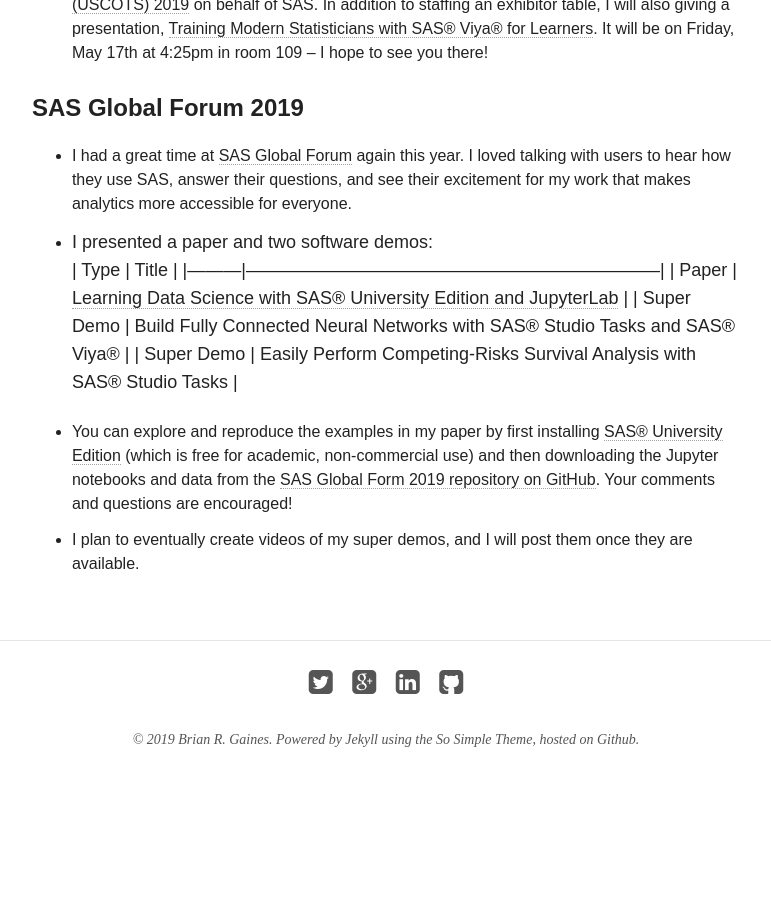
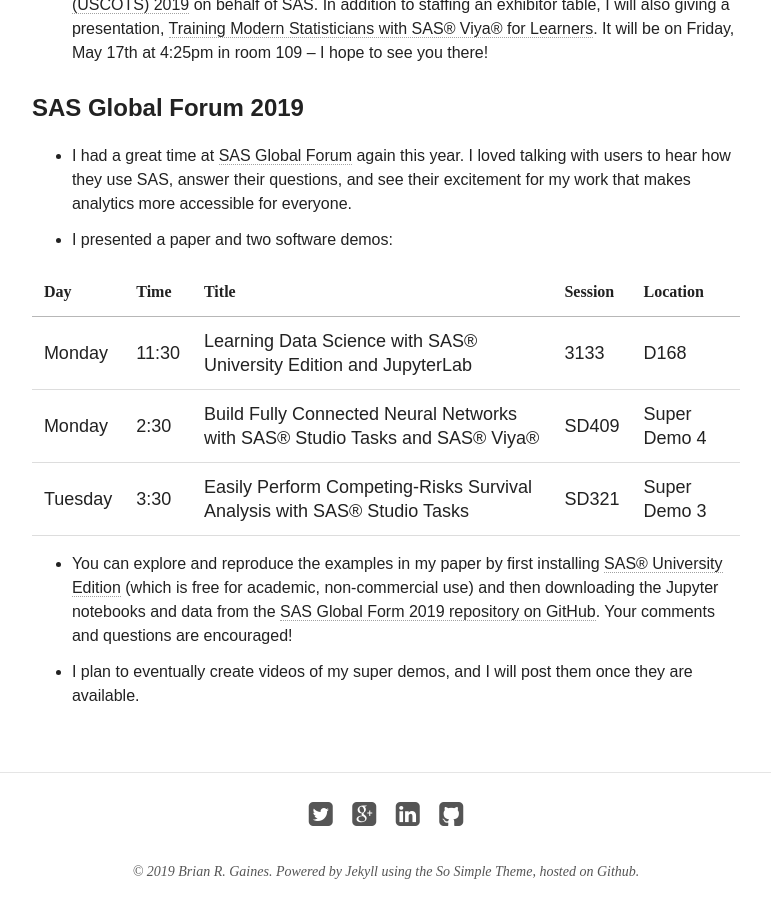
Before and after one commit to brgaines/brgaines.github.io, a Jekyll site: the page built from index.md, in a window 1280 px wide and 900 px high, scrolled down 1231 px. Shown: the whole window, without its empty margins (254-1025 px from the left). Built offline with Jekyll 4.4.1, drawn with Linux system fonts in a browser that asks for light colours; nearby versions of some CDN libraries; before the commit the page ends 2049 px from its top, so only the background shows below that.

```diff
--- a/index.md
+++ b/index.md
@@ -19,11 +19,13 @@ Before joining SAS, I finished my PhD in statistics at [North Carolina State Uni
 #### SAS Global Forum 2019
 * I had a great time at [SAS Global Forum](https://www.sas.com/en_us/events/sas-global-forum.html) again this year.  I loved talking with users to hear how they use SAS, answer their questions, and see their excitement for my work that makes analytics more accessible for everyone.
 * I presented a paper and two software demos:
-| Type     |  Title                                                               |
-|---------|---------------------------------------------------------------------|
-| Paper  | [Learning Data Science with SAS® University Edition and JupyterLab](https://www.sas.com/content/dam/SAS/support/en/sas-global-forum-proceedings/2019/3133-2019.pdf) |
-| Super Demo  |  Build Fully Connected Neural Networks with SAS® Studio Tasks and SAS® Viya®                                                    |
-| Super Demo |  Easily Perform Competing-Risks Survival Analysis with SAS® Studio Tasks      |
+
+| Day     | Time  | Title                                                               | Session | Location     |
+|---------|-------|---------------------------------------------------------------------|---------|--------------|
+| Monday  | 11:30 | [Learning Data Science with SAS® University Edition and JupyterLab](https://www.sas.com/content/dam/SAS/support/en/sas-global-forum-proceedings/2019/3133-2019.pdf) | 3133   | D168 |
+| Monday  | 2:30  | Build Fully Connected Neural Networks with SAS® Studio Tasks and SAS® Viya®                                                    | SD409   | Super Demo 4 |
+| Tuesday | 3:30 | Easily Perform Competing-Risks Survival Analysis with SAS® Studio Tasks       | SD321   | Super Demo 3 |
+
 
 * You can explore and reproduce the examples in my paper by first installing [SAS® University Edition](https://www.sas.com/en_us/software/university-edition.html) (which is free for academic, non-commercial use) and then downloading the Jupyter notebooks and data from the [SAS Global Form 2019 repository on GitHub](https://github.com/sascommunities/sas-global-forum-2019/tree/master/3133-2019-Gaines).  Your comments and questions are encouraged!
 * I plan to eventually create videos of my super demos, and I will post them once they are available.
```
